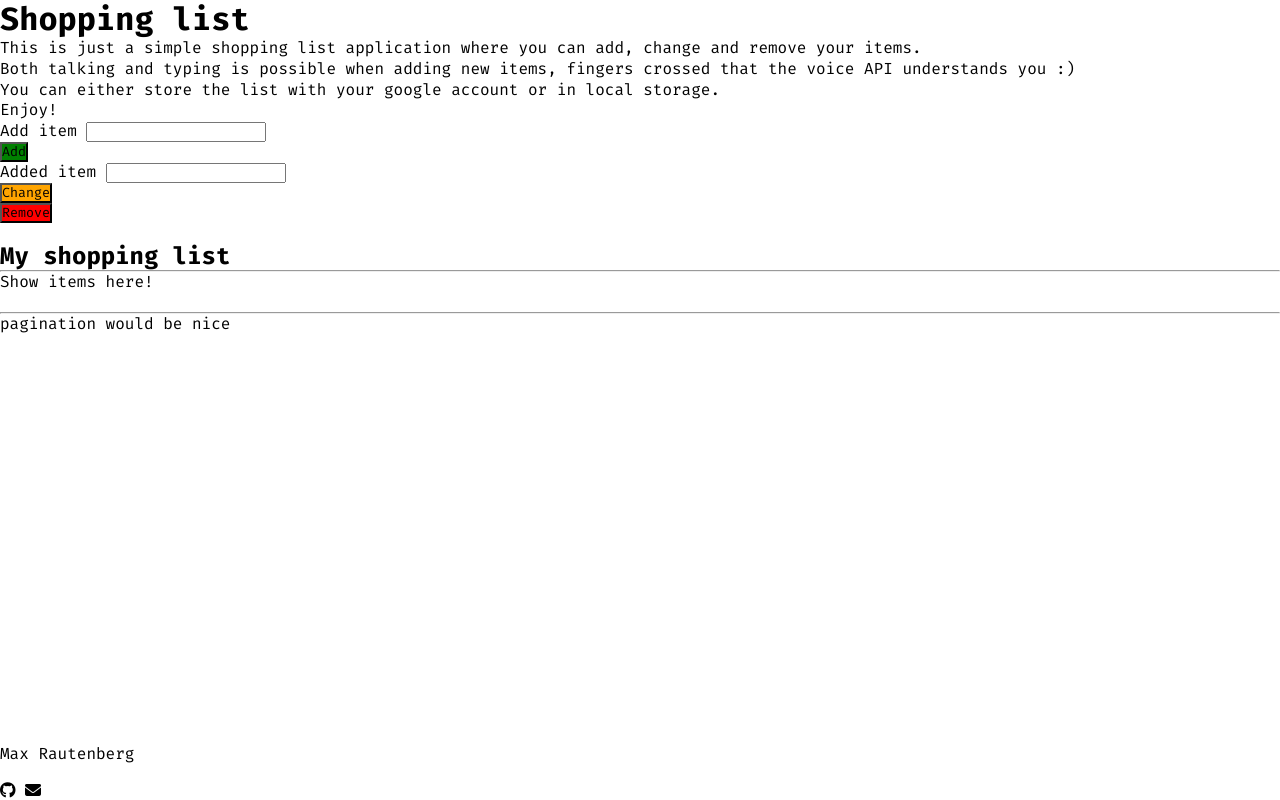
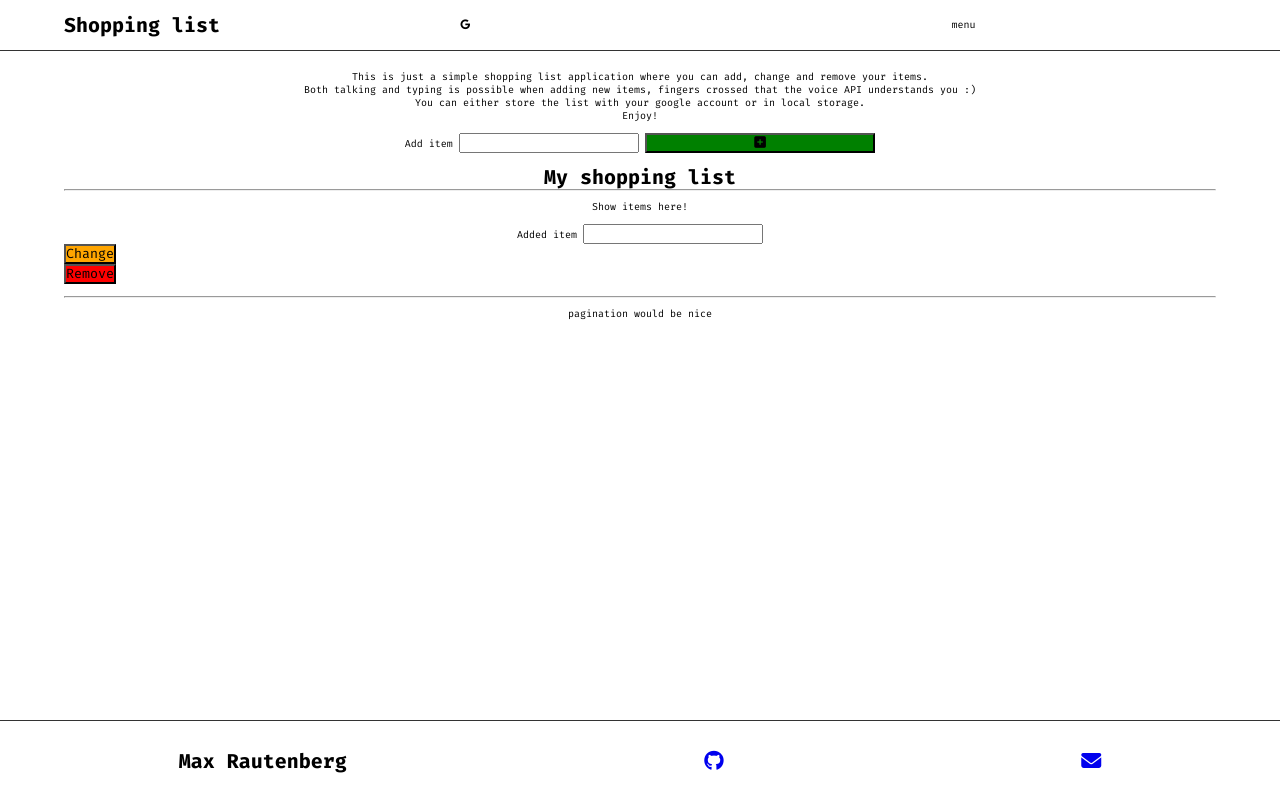
Before and after one commit to mrautenberg/shoppinglist, a plain HTML site: page index.html in a window 1280 px wide. Drawn offline with Linux system fonts and the light colour scheme.

Commit message:
minor css and html changes on prototype

```diff
--- a/index.html
+++ b/index.html
@@ -12,59 +12,54 @@
   </head>
   <body>
     <header>
-    <h1>Shopping list</h1>
+      <div class="topnav">
+        <h1 class="header-large">Shopping list</h1>
+        <ul>
+          <li><i class="fab fa-google"></i></li>
+          <li>menu</li>
+        </ul>
+      </div>
+    </header>
+    <main class="main">
+      <div class="main-content">
         <p>
-      This is just a simple shopping list application where you can add, change
-      and remove your items. <br />
-      Both talking and typing is possible when adding new items, fingers crossed that the voice API understands you :) <br />
+          This is just a simple shopping list application where you can add,
+          change and remove your items. <br />
+          Both talking and typing is possible when adding new items, fingers
+          crossed that the voice API understands you :) <br />
           You can either store the list with your google account or in local
           storage. <br />
           Enjoy! <br />
-    </header>
-    <main>
+        </p>
+        <div class="add-item">
           <label for="add">Add item</label>
           <input id="add" type="text" />
-      <button class="add-btn">Add</button>
+          <button class="add-btn"><i class="fas fa-plus-square"></i></button>
+        </div>
+
+        <br />
+
+        <!-- Add name instead of my! -->
+        <h2 class="header-large">My shopping list</h2>
+        <hr />
+        <p>Show items here!</p>
         <label for="text">Added item</label>
         <input id="text" type="text" />
         <button class="change-btn">Change</button>
         <button class="remove-btn">Remove</button>
-
-      <br />
-    </p>
-    <!-- Add name instead of my! -->
-    <h2>My shopping list</h2>
-    <hr />
-    <p>Show items here!</p>
         <br />
         <hr />
         <p>pagination would be nice</p>
+      </div>
     </main>
+
     <footer>
-      <p>Max Rautenberg</p>
-      <i class="fab fa-github"></i>
-      <i class="fas fa-envelope"></i>
+      <h4 class="header-large">Max Rautenberg</h4>
+      <a href="https://github.com/mrautenberg"
+        ><i class="fab fa-github fa-2x"></i
+      ></a>
+      <a href="gmail.com"><i class="fas fa-envelope fa-2x"></i></a>
     </footer>
-    <!-- The core Firebase JS SDK is always required and must be listed first -->
-    <script src="https://www.gstatic.com/firebasejs/7.19.1/firebase-app.js"></script>
-
-    <!-- TODO: Add SDKs for Firebase products that you want to use
-     https://firebase.google.com/docs/web/setup#available-libraries -->
-
-    <script>
-      // Your web app's Firebase configuration
-      var firebaseConfig = {
-        apiKey: 'AIzaSyChaTPb6_dYO-H0rkYyujJJwr7hrP5t8CM',
-        authDomain: 'shoppinglist-6a143.firebaseapp.com',
-        databaseURL: 'https://shoppinglist-6a143.firebaseio.com',
-        projectId: 'shoppinglist-6a143',
-        storageBucket: 'shoppinglist-6a143.appspot.com',
-        messagingSenderId: '587518596842',
-        appId: '1:587518596842:web:f398535622a0c18f892993',
-      };
-      // Initialize Firebase
-      firebase.initializeApp(firebaseConfig);
-    </script>
 
     <script src="./app.js"></script>
   </body>
--- a/style.css
+++ b/style.css
@@ -4,14 +4,61 @@
   padding: 0;
   margin: 0;
   box-sizing: border-box;
+  /* border: 1px #444 solid; */
 }
 
 html {
   font-family: 'Fira Mono', monospace;
-  font-size: 62, 5%;
+  font-size: 62.5%;
+}
+/* HEADER */
+header {
+  display: flex;
+  flex-direction: column;
+  align-items: center;
+  justify-content: center;
+  text-align: center;
+  max-height: 10%;
+  border-bottom: 1px solid #333;
+  margin-bottom: 1rem;
+}
+
+.header-large {
+  font-size: 2rem;
+}
+
+.topnav {
+  display: flex;
+  flex: 3 1 5rem;
+  width: 90%;
+  align-items: center;
+  justify-content: space-around;
+}
+
+.topnav ul {
+  display: flex;
+  list-style: none;
+  /* align-items: center; */
+  justify-content: space-around;
+  flex: auto;
+}
+/* MAIN */
+
+.main {
+  display: flex;
+  justify-content: center;
+  text-align: center;
+  align-items: center;
+  flex-direction: column;
+  max-height: 80%;
+}
+
+.main-content {
+  width: 90%;
 }
 
 p {
+  padding: 1rem 0rem;
   line-height: 1.3rem;
 }
 
@@ -22,6 +69,8 @@ button {
 
 button.add-btn {
   background-color: green;
+  display: inline;
+  min-width: 20%;
 }
 
 button.change-btn {
@@ -38,10 +87,20 @@ input {
 
 footer {
   position: absolute;
+  width: 100%;
+  min-height: 10vh;
+  border-top: 1px solid #333;
+  display: flex;
+  align-items: center;
+  justify-content: space-around;
   bottom: 0;
   left: 0;
 }
 
-footer p {
-  margin-bottom: 1rem;
+footer a {
+  background-color: #fff;
 }
+
+footer a:active {
+  background-color: #fff;
+}
```
Also changed, not shown: firebase-config.txt (added), 1 other file. Lines whose indentation alone changed are shown as unchanged.
